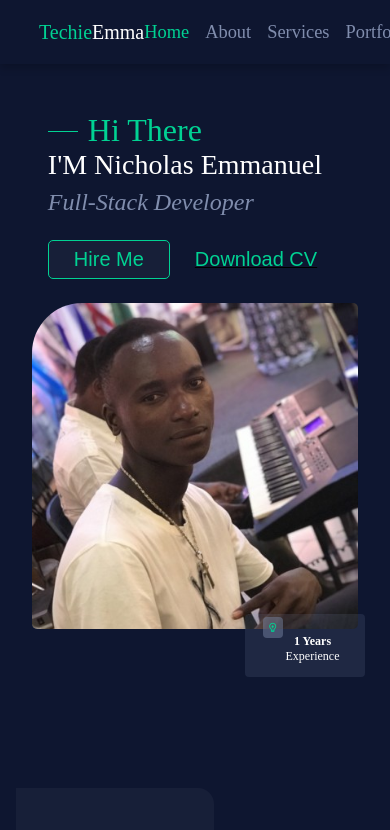
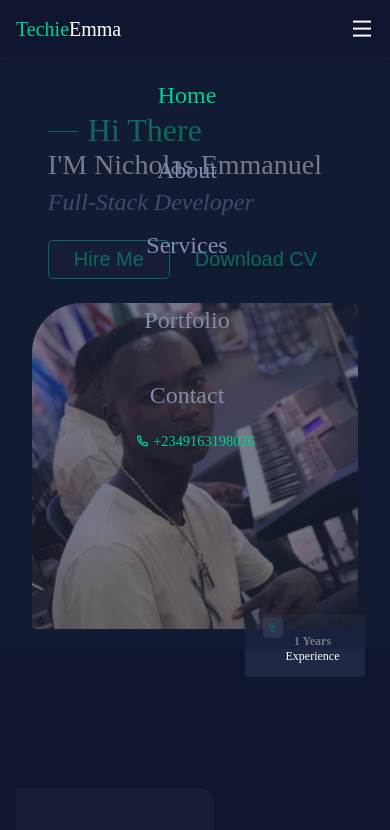
Before and after one commit to nickemma/nicholas-portfolio, a Next.js app: page / in a window 390 px wide. Shown: the top 830 px of the page. Built offline with nearby package versions, Linux system fonts and the light colour scheme.

Commit message:
styled the footer

```diff
--- a/components/Footer/footer.module.css
+++ b/components/Footer/footer.module.css
@@ -58,3 +58,9 @@
 .copy span {
   color: var(--green);
 }
+
+@media (max-width: 850px) {
+  .credit {
+    display: none;
+  }
+}
--- a/components/Header/Header.js
+++ b/components/Header/Header.js
@@ -42,6 +42,9 @@ const Header = () => {
           <i className="ri-phone-line"> +2349163198026</i>
         </div>
       </ul>
+      <span className={`${classes.mobile_menu}`}>
+        <i className="ri-menu-line"></i>
+      </span>
     </header>
   );
 };
--- a/components/Header/header.module.css
+++ b/components/Header/header.module.css
@@ -10,6 +10,17 @@
   background: var(--bg-color);
   box-shadow: 0 0.5rem 1rem rgba(0, 0, 0, 0.2);
   z-index: 999;
+}
+.mobile_menu {
+  font-size: 3rem;
+  color: var(--white);
+  font-weight: 500;
+  cursor: pointer;
+  display: none;
+}
+
+.mobile_menu:hover {
+  color: var(--green);
 }
 
 .logo h2 {
@@ -49,3 +60,34 @@
   color: var(--green);
   cursor: pointer;
 }
+
+@media (max-width: 850px) {
+  .header {
+    padding: 2rem;
+  }
+
+  .mobile_menu {
+    display: inline-block;
+  }
+
+  .nav_menu {
+    position: absolute;
+    top: 99%;
+    left: 0;
+    right: 0;
+    background: #171f3897;
+    flex-direction: column;
+    /* clip-path: polygon(0 0, 100% 0, 100% 0, 0 0); */
+    min-height: 70vh;
+  }
+  .nav_menu.active {
+    /* clip-path: polygon(0 0, 100% 0, 100% 100%, 0% 100%); */
+  }
+  .nav_menu a {
+    display: block;
+    margin: 2rem;
+    padding: 1rem;
+    font-size: 3rem;
+    text-align: center;
+  }
+}
```
